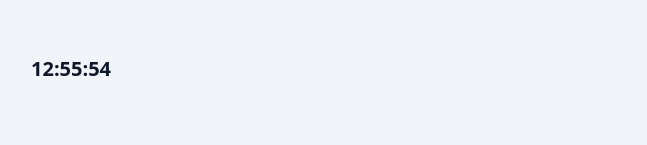
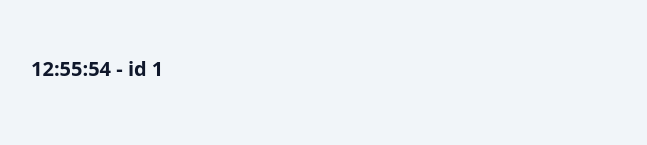
Before and after one commit to williamandradesantana/react-next-nest-luiz-otavio-miranda, a Next.js app in the folder blog/: page /exemplo/1 in a window 1280 px wide. Shown: the part 149-294 px from the top of the page, without its empty margins (129-776 px from the left). Built offline with nearby package versions, Linux system fonts and the light colour scheme.

Commit message:
Full Route Cache com dynamic e dynamicParams ou generateStaticParams

```diff
--- a/blog/src/app/exemplo/[id]/page.tsx
+++ b/blog/src/app/exemplo/[id]/page.tsx
@@ -1,11 +1,26 @@
 import { formatHour } from "@/utils/format-datetime";
 
-export default async function ExemploIdPage() {
+// export const dynamic = "force-static";
+export const dynamicParams = true;
+
+export async function generateStaticParams() {
+  return [{ id: "1" }, { id: "2" }];
+}
+
+export default async function ExemploIdPage({
+  params,
+}: {
+  params: Promise<{ id: string }>;
+}) {
+  const { id } = await params;
   const hour = formatHour(Date.now());
 
   return (
     <main className="min-h-[600px] text-xl font-bold">
-      <div> {hour} </div>
+      <div>
+        {" "}
+        {hour} - id {id}
+      </div>
     </main>
   );
 }
--- a/blog/src/app/exemplo/page.tsx
+++ b/blog/src/app/exemplo/page.tsx
@@ -1,4 +1,6 @@
 import { formatHour } from "@/utils/format-datetime";
+
+export const dynamic = "force-dynamic";
 
 export default async function ExemploPage() {
   const hour = formatHour(Date.now());
```
